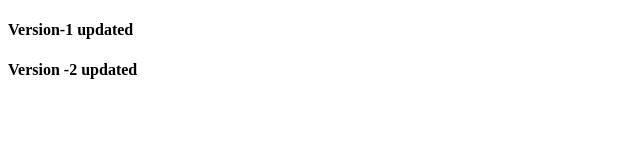
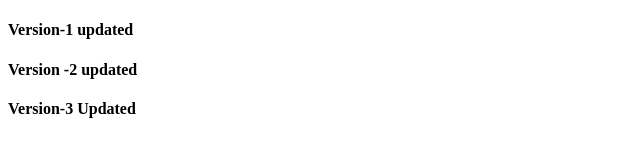
Before and after one commit to Ravitejatorrikonda/52r-git-1, a plain HTML site: page index.html in a window 1280 px wide. Shown: the whole page, without its empty margins (0-640 px from the left). Drawn offline with Linux system fonts and the light colour scheme.

Commit message:
Version-3

```diff
--- a/index.html
+++ b/index.html
@@ -8,5 +8,6 @@
 <body>
     <h4>Version-1 updated</h4>
     <h4>Version -2 updated</h4>
+    <h4>Version-3 Updated</h4>
 </body>
 </html>
```
